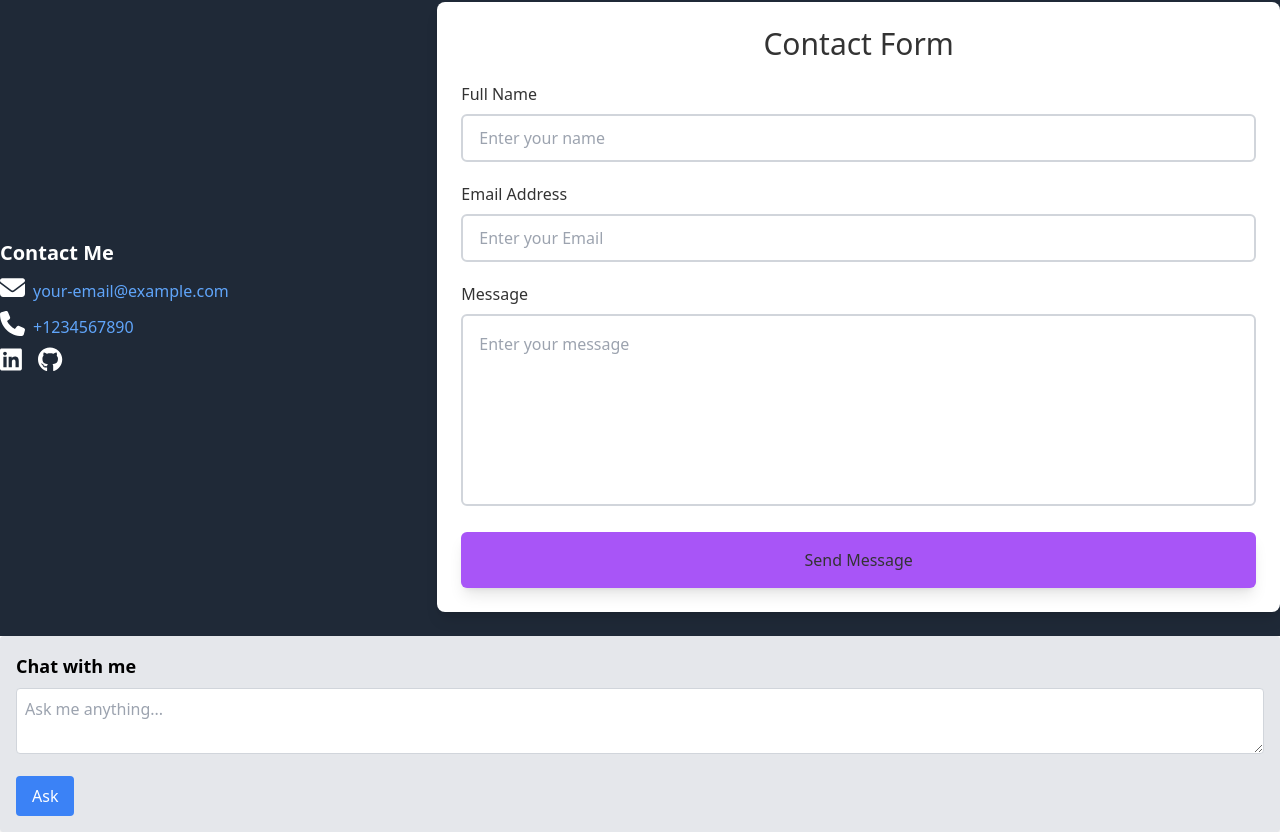
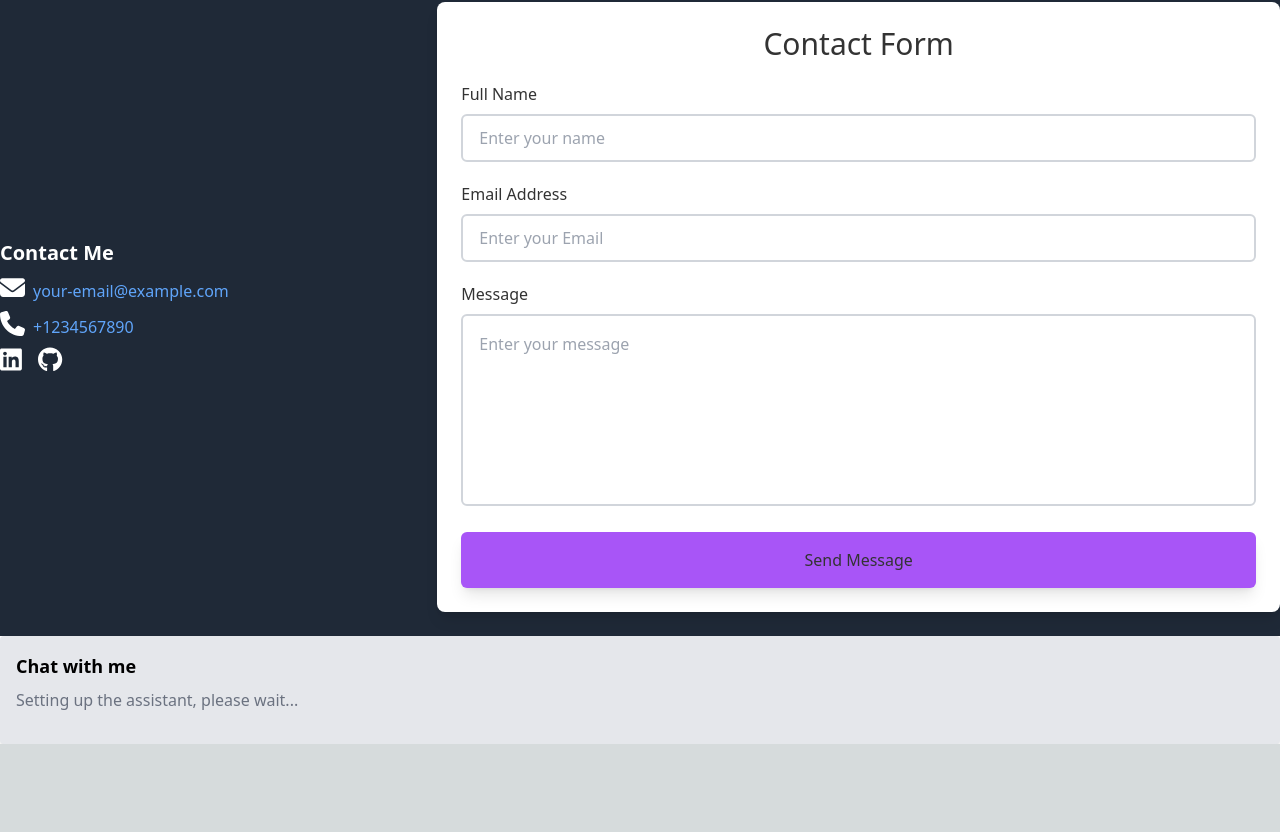
Before and after one commit to munozAndrew/Portfolio-V2, a Next.js app: page / in a window 1280 px wide. Shown: the part 1686-2518 px from the top of the page. After the commit the page ends 2430 px from the top, so only its background shows below. Built offline with nearby package versions, Linux system fonts and the light colour scheme.

Commit message:
lost progress, fixing setup for assistant

```diff
--- a/components/chatbot.tsx
+++ b/components/chatbot.tsx
@@ -1,11 +1,45 @@
-import { useState } from "react";
+import { useState, useEffect } from "react";
 
 export default function Chatbot() {
   const [question, setQuestion] = useState("");
   const [answer, setAnswer] = useState("");
+  const [isSetupComplete, setIsSetupComplete] = useState(false);
+  const [errorMessage, setErrorMessage] = useState("");
+
+  // Function to set up the assistant when the component loads
+  useEffect(() => {
+    const setupAssistant = async () => {
+      try {
+        const res = await fetch('/api/setup', {
+          method: 'POST',
+          headers: { 'Content-Type': 'application/json' },
+        });
+
+        const data = await res.json();
+
+        if (res.ok) {
+          // Setup was successful
+          setIsSetupComplete(true);
+        } else {
+          // Setup failed, show error message
+          setErrorMessage(data.error || 'Setup failed');
+        }
+      } catch (error) {
+        console.error("Error during setup:", error);
+        setErrorMessage("An error occurred during setup");
+      }
+    };
+
+    setupAssistant();
+  }, []); // Run the setup when the component mounts
 
   const askQuestion = async () => {
-    const res = await fetch('/api/chatbot', {
+    if (!isSetupComplete) {
+      setErrorMessage("Assistant is still being set up. Please wait.");
+      return;
+    }
+
+    const res = await fetch('/api/ask', {
       method: 'POST',
       headers: { 'Content-Type': 'application/json' },
       body: JSON.stringify({ question }),
@@ -17,6 +51,21 @@ export default function Chatbot() {
   return (
     <div className="p-4 bg-gray-200 rounded shadow-md">
       <h3 className="text-lg font-bold mb-2">Chat with me</h3>
+
+      {errorMessage && (
+        <div className="mb-4 text-red-500">
+          <strong>Error: </strong>{errorMessage}
+        </div>
+      )}
+
+      {!isSetupComplete && (
+        <div className="mb-4 text-gray-500">
+          Setting up the assistant, please wait...
+        </div>
+      )}
+
+      {isSetupComplete && (
+        <>
           <textarea
             className="w-full p-2 border border-gray-300 rounded mb-4"
             placeholder="Ask me anything..."
@@ -29,6 +78,9 @@ export default function Chatbot() {
           >
             Ask
           </button>
+        </>
+      )}
+
       {answer && (
         <div className="mt-4">
           <strong>Answer:</strong>
--- a/package.json
+++ b/package.json
@@ -14,7 +14,7 @@
     "@fortawesome/free-solid-svg-icons": "^6.6.0",
     "@fortawesome/react-fontawesome": "^0.2.2",
     "@heroicons/react": "^2.1.5",
-    "next": "14.2.5",
+    "next": "^14.2.8",
     "openai": "^4.57.3",
     "react": "^18",
     "react-dom": "^18"
--- a/pages/api/chatbot.js
+++ b/pages/api/chatbot.js
@@ -1,9 +1,9 @@
-import {createAssitant} from "../../lib/assistant"
-import {createandUploadVS} from "../../lib/vectorStore"
+import {createAssistant} from "../../lib/assistant"
+import {createAndUploadVectorStore} from "../../lib/vectorStore"
 import OpenAI from 'openai';
 import fs from 'fs';
 
-export default async function setUp(req, res){
+export default async function run(req, res){
 
     if (req.method == "POST"){
 
--- a/pages/api/setup.js
+++ b/pages/api/setup.js
@@ -1,5 +1,5 @@
-import {createAssitant} from "../../lib/assistant"
-import {createandUploadVS} from "../../lib/vectorStore"
+import {createAssistant} from "@lib/assistant"
+import {createAndUploadVectorStore} from "@lib/vectorStore"
 import OpenAI from 'openai';
 import fs from 'fs';
 
--- a/tsconfig.json
+++ b/tsconfig.json
@@ -12,8 +12,10 @@
     "isolatedModules": true,
     "jsx": "preserve",
     "incremental": true,
+    "baseUrl": ".",
     "paths": {
-      "@/*": ["./*"]
+      "@/*": ["./*"],
+      "@lib/*": ["lib/*"]
     }
   },
   "include": ["next-env.d.ts", "**/*.ts", "**/*.tsx"],
```
Also changed, not shown: 1 other file (tests, documents, lock files or other folders). Lines whose indentation alone changed are shown as unchanged.
